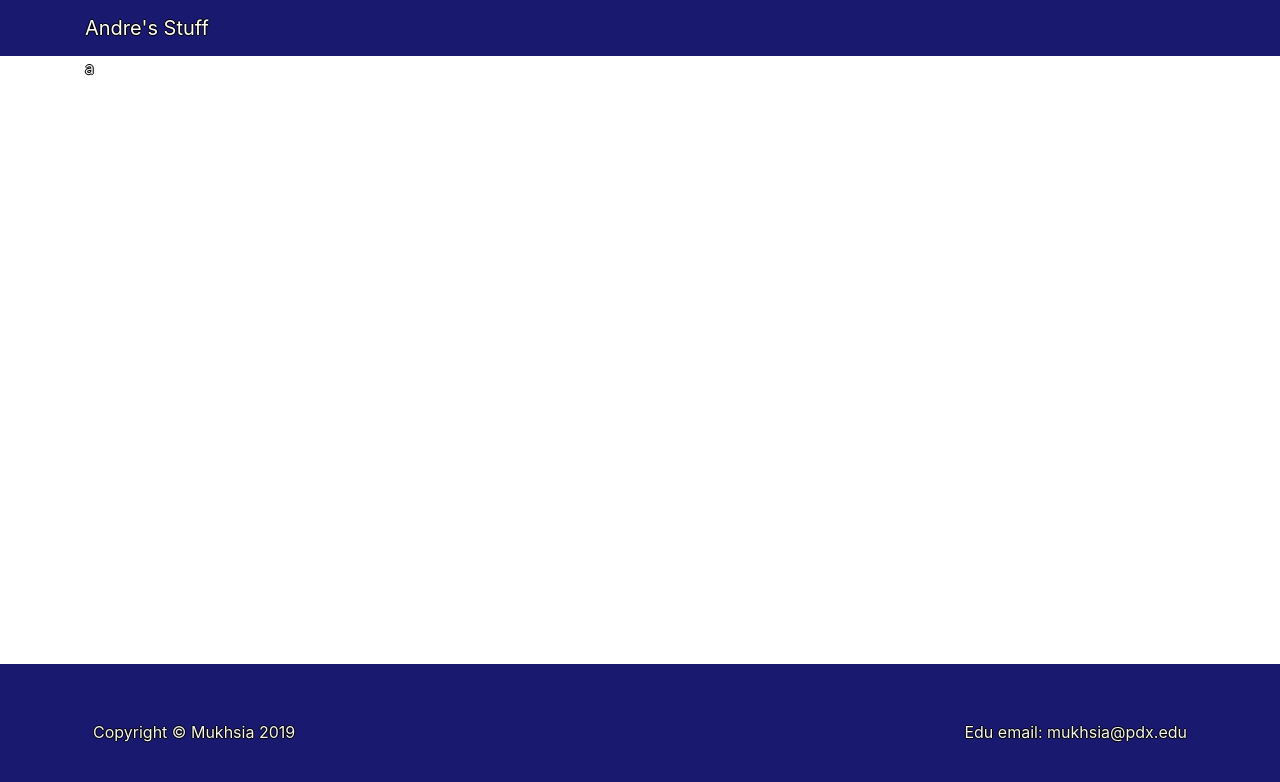
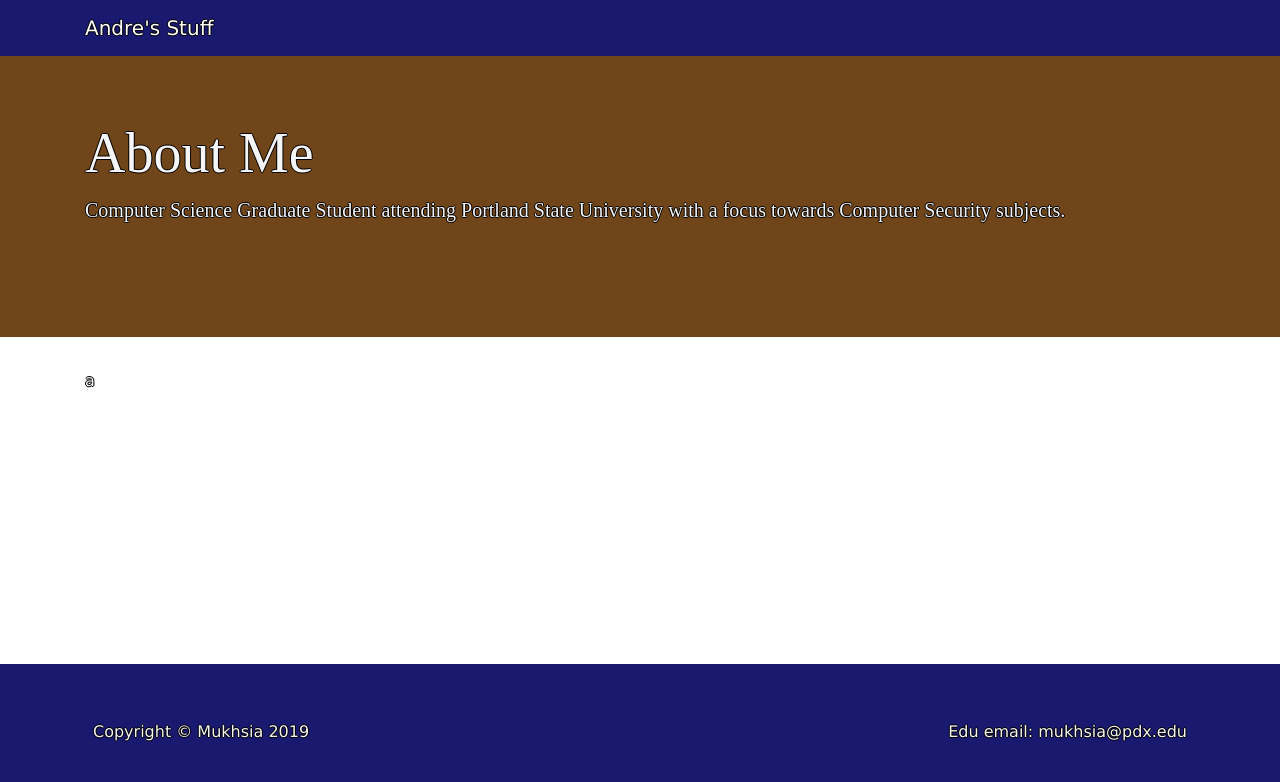
Before and after one commit to mukhsia/cs565-mukhsia-portfolio-simple, a plain HTML site: page index.html in a window 1280 px wide. Drawn offline with Linux system fonts and the light colour scheme.

Commit message:
Added font-family and jumbotron header

```diff
--- a/index.css
+++ b/index.css
@@ -1,10 +1,15 @@
 head, body, footer {
     color: whitesmoke;
     text-shadow: -1px 0 black, 0 1px black, 1px 0 black, 0 -1px black;
+    font-family: Verdana, Geneva, Tahoma, sans-serif;
 }
 
 .background1, footer {
     background: midnightblue;
+}
+
+header {
+    font-family:  'Times New Roman', Times, Georgia, serif;
 }
 
 /*Tetradic colors to midnight blue*/
--- a/index.html
+++ b/index.html
@@ -21,6 +21,13 @@
     </div>
   </nav>
 
+  <header class="jumbotron jumbotron-fluid background2">
+    <div class="container">
+      <h1 class="display-4">About Me</h1>
+      <p class="lead mb-5">Computer Science Graduate Student attending Portland State University with a focus towards Computer Security subjects.</p>
+    </div>
+  </header>
+
   <div class="container">
       <p>a</p>
   </div>
@@ -35,7 +42,6 @@
           <p class="m-2 text-right">Edu email: mukhsia@pdx.edu</p>
         </div>
       </div>
-
     </div>
   </footer>
 
```
Lines whose indentation alone changed are shown as unchanged.
